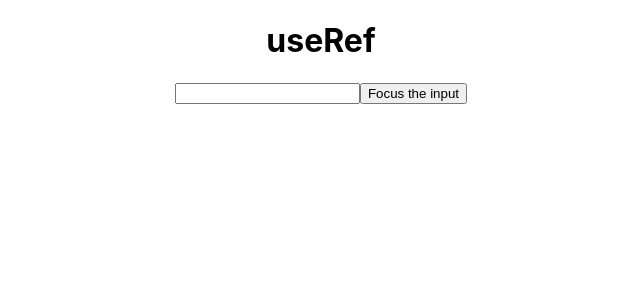
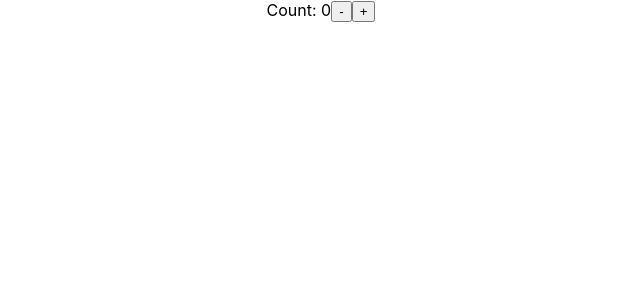
Before and after one commit to Ruma303/react-hooks-pt2, a React (Create React App) app: page / in a window 1280 px wide. Shown: the top 300 px of the page, without its empty margins (319-959 px from the left). Built offline with nearby package versions, Linux system fonts and the light colour scheme; the HTML template or start-up script is replaced by a standard one.

Commit message:
useReducer

```diff
--- a/src/App.js
+++ b/src/App.js
@@ -1,11 +1,13 @@
 import './App.css';
 import UseContext from './useContext/UseContext';
 import UseRef from './useRef/UseRef';
+import UseReducer from './useReducer/UseReducer';
 function App() {
     return (
         <div className="App">
             {/* <UseContext /> */}
-            <UseRef />
+            {/* <UseRef /> */}
+            <UseReducer />
         </div>
     );
 }
--- /dev/null
+++ b/src/useReducer/UseReducer.js
@@ -0,0 +1,27 @@
+import React, { useReducer } from 'react';
+
+const initialState = { count: 0 };
+
+function reducer(state, action) {
+    console.log(action.type);
+    switch (action.type) {
+        case 'increment':
+            return { count: state.count + 1 };
+        case 'decrement':
+            return { count: state.count - 1 };
+        default:
+            throw new Error();
+    }
+}
+
+function Counter() {
+    const [state, dispatch] = useReducer(reducer, initialState);
+    return (
+        <>
+            Count: {state.count}
+            <button onClick={() => dispatch({ type: 'decrement' })}>-</button>
+            <button onClick={() => dispatch({ type: 'increment' })}>+</button>
+        </>
+    );
+}
+export default Counter;
```
